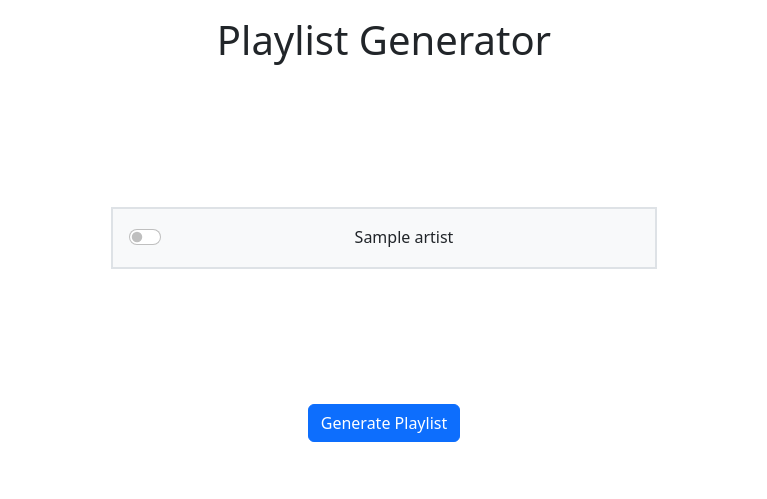
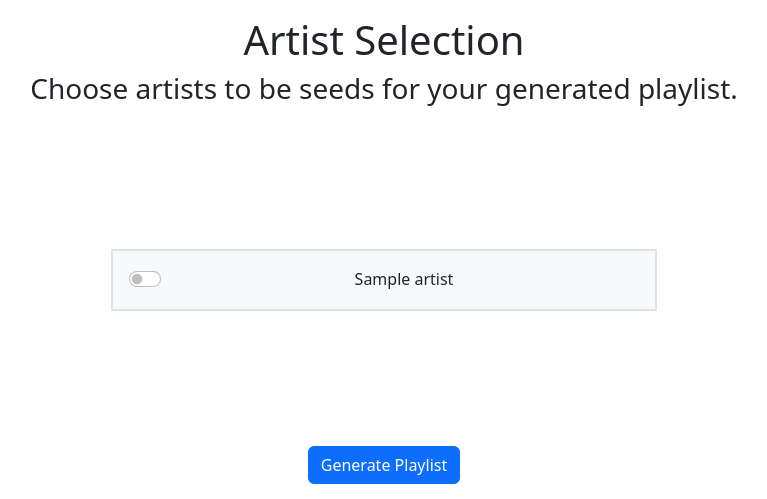
Before and after one commit to cis3296f22/Spotify-Genres-in-Python, a Django app: template templates/generate_menu.html in a window 1280 px wide. Shown: the part 56-555 px from the top of the page, without its empty margins (256-1023 px from the left). Run offline with Django 4.2, Linux system fonts and the light colour scheme; the template is opened without the code that fills it: most values are stand-ins (such as "Sample title", 1, 10 or a date in 2020).

Commit message:
add titles

```diff
--- a/templates/generate_menu.html
+++ b/templates/generate_menu.html
@@ -41,7 +41,8 @@
   </style>
   <div class="container">
     <div class="row p-3 text-center justify-content-center align-items-center">
-      <h1>Playlist Generator</h1>
+      <h1>Artist Selection</h1>
+      <h3>Choose artists to be seeds for your generated playlist.
     </div>
     <form action="/playlist/" method="post" id="playlistForm">
       {% csrf_token %}
--- a/templates/playlist_generated.html
+++ b/templates/playlist_generated.html
@@ -27,7 +27,7 @@
     </head>
     <body>
         <div class="container">
-            <h1>{{artist}}</h1>
+            <h1>Customize Your Playlist!</h1>
             <form action="/confirmation/" method="post" id="songForm">
               {% csrf_token %}
               <div class="row">
```
Also changed, not shown: 1 other file.
